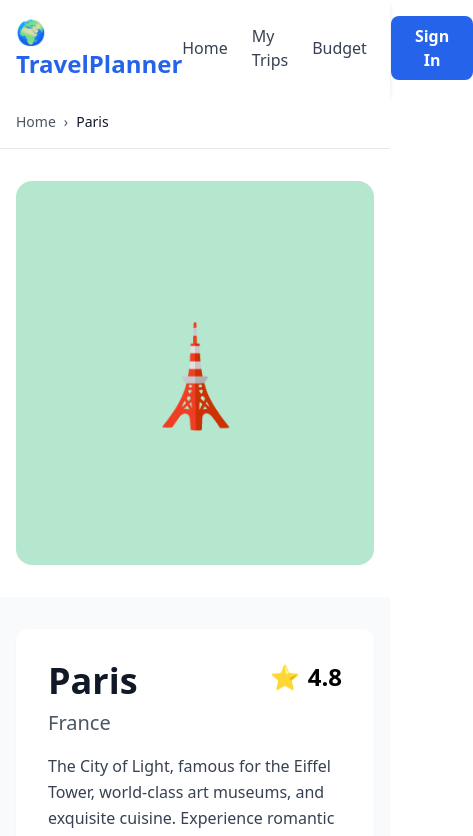
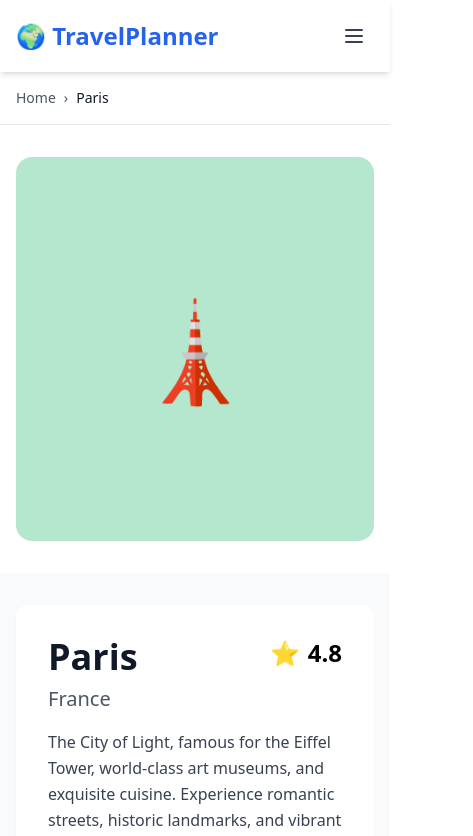
Before and after one commit to DzifaAA-19/travel-planner-app, a React (Vite) app in the folder travel-planner-app/: page /destinations/1 in a window 390 px wide. Shown: the top 836 px of the page, 473 px wide, since content can reach past the window. Built offline with nearby package versions, Linux system fonts and the light colour scheme; no server answers.

Commit message:
Budget tracker page completed with animations

```diff
--- /dev/null
+++ b/travel-planner-app/src/components/LoadingSpinner.jsx
@@ -0,0 +1,10 @@
+function LoadingSpinner({ message = "Loading..." }) {
+  return (
+    <div className="flex flex-col items-center justify-center p-8">
+      <div className="animate-spin rounded-full h-12 w-12 border-b-2 border-blue-600 mb-4"></div>
+      <p className="text-gray-600">{message}</p>
+    </div>
+  )
+}
+
+export default LoadingSpinner
--- a/travel-planner-app/src/components/Navbar.jsx
+++ b/travel-planner-app/src/components/Navbar.jsx
@@ -1,23 +1,40 @@
+import { useState } from 'react'
 import { Link } from 'react-router-dom'
 
 function Navbar() {
+  const [mobileMenuOpen, setMobileMenuOpen] = useState(false)
+
   return (
-    <nav className="bg-white shadow-md">
+    <nav className="bg-white shadow-md sticky top-0 z-50">
       <div className="max-w-7xl mx-auto px-4 py-4">
         <div className="flex items-center justify-between">
+
+          {/* Logo - Left Side */}
           <Link to="/" className="text-2xl font-bold text-blue-600">
             🌍 TravelPlanner
           </Link>
-          <div className="flex items-center gap-6">
-            <Link to="/" className="text-gray-700 hover:text-blue-600 font-medium transition">
+
+          {/* Desktop Navigation - Hidden on Mobile */}
+          <div className="hidden md:flex items-center gap-6">
+            <Link
+              to="/"
+              className="text-gray-700 hover:text-blue-600 font-medium transition"
+            >
               Home
             </Link>
-<Link to="/trips" className="text-gray-700 hover:text-blue-600 font-medium transition">
+            <Link
+              to="/trips"
+              className="text-gray-700 hover:text-blue-600 font-medium transition"
+            >
               My Trips
             </Link>
-<Link to="/budget" className="text-gray-700 hover:text-blue-600 font-medium transition">
+            <Link
+              to="/budget"
+              className="text-gray-700 hover:text-blue-600 font-medium transition"
+            >
               Budget
             </Link>
+
             <button
               className="px-6 py-2 rounded-lg font-semibold transition hover:opacity-90"
               style={{
@@ -29,10 +46,84 @@ function Navbar() {
             >
               Sign In
             </button>
+          </div>
+
+          {/* Mobile Menu Button - Visible on Mobile Only */}
+          <div className="md:hidden">
+            <button
+              onClick={() => setMobileMenuOpen(!mobileMenuOpen)}
+              className="text-gray-700 hover:text-blue-600 p-2"
+              aria-label="Toggle menu"
+            >
+              <svg
+                className="h-6 w-6"
+                fill="none"
+                viewBox="0 0 24 24"
+                stroke="currentColor"
+              >
+                {mobileMenuOpen ? (
+                  // X icon when menu is open
+                  <path
+                    strokeLinecap="round"
+                    strokeLinejoin="round"
+                    strokeWidth={2}
+                    d="M6 18L18 6M6 6l12 12"
+                  />
+                ) : (
+                  // Hamburger icon when menu is closed
+                  <path
+                    strokeLinecap="round"
+                    strokeLinejoin="round"
+                    strokeWidth={2}
+                    d="M4 6h16M4 12h16M4 18h16"
+                  />
+                )}
+              </svg>
+            </button>
+          </div>
 
         </div>
       </div>
+
+      {/* Mobile Menu - Slides Down When Open */}
+      {mobileMenuOpen && (
+        <div className="md:hidden border-t border-gray-200 bg-white">
+          <div className="px-4 py-3 space-y-1">
+            <Link
+              to="/"
+              className="block py-3 text-gray-700 hover:text-blue-600 hover:bg-gray-50 rounded-lg px-3 font-medium transition"
+              onClick={() => setMobileMenuOpen(false)}
+            >
+              Home
+            </Link>
+            <Link
+              to="/trips"
+              className="block py-3 text-gray-700 hover:text-blue-600 hover:bg-gray-50 rounded-lg px-3 font-medium transition"
+              onClick={() => setMobileMenuOpen(false)}
+            >
+              My Trips
+            </Link>
+            <Link
+              to="/budget"
+              className="block py-3 text-gray-700 hover:text-blue-600 hover:bg-gray-50 rounded-lg px-3 font-medium transition"
+              onClick={() => setMobileMenuOpen(false)}
+            >
+              Budget
+            </Link>
+            <button
+              className="w-full mt-2 px-6 py-3 rounded-lg font-semibold"
+              style={{
+                backgroundColor: '#2563EB',
+                color: 'white',
+                border: 'none',
+                cursor: 'pointer'
+              }}
+            >
+              Sign In
+            </button>
           </div>
+        </div>
+      )}
     </nav>
   )
 }
--- /dev/null
+++ b/travel-planner-app/src/components/Toast.jsx
@@ -0,0 +1,30 @@
+import { useEffect } from 'react'
+
+function Toast({ message, type = 'success', onClose }) {
+  useEffect(() => {
+    const timer = setTimeout(() => {
+      onClose()
+    }, 3000)
+
+    return () => clearTimeout(timer)
+  }, [onClose])
+
+  const colors = {
+    success: 'bg-green-500',
+    error: 'bg-red-500',
+    info: 'bg-blue-500'
+  }
+
+  return (
+    <div className="fixed bottom-4 right-4 z-50 animate-slide-up">
+      <div className={`${colors[type]} text-white px-6 py-3 rounded-lg shadow-lg flex items-center gap-3`}>
+        <span>{message}</span>
+        <button onClick={onClose} className="text-white hover:text-gray-200">
+          ✕
+        </button>
+      </div>
+    </div>
+  )
+}
+
+export default Toast
--- a/travel-planner-app/src/index.css
+++ b/travel-planner-app/src/index.css
@@ -1,3 +1,51 @@
 @tailwind base;
 @tailwind components;
 @tailwind utilities;
+
+/* Smooth transitions */
+* {
+  transition-property: color, background-color, border-color, opacity, transform;
+  transition-timing-function: cubic-bezier(0.4, 0, 0.2, 1);
+  transition-duration: 150ms;
+}
+
+/* Card hover effects */
+.card-hover {
+  transition: all 0.3s ease;
+}
+
+.card-hover:hover {
+  transform: translateY(-4px);
+  box-shadow: 0 20px 25px -5px rgba(0, 0, 0, 0.1), 0 10px 10px -5px rgba(0, 0, 0, 0.04);
+}
+
+/* Smooth page transitions */
+@keyframes fadeIn {
+  from {
+    opacity: 0;
+    transform: translateY(10px);
+  }
+  to {
+    opacity: 1;
+    transform: translateY(0);
+  }
+}
+
+.fade-in {
+  animation: fadeIn 0.3s ease-out;
+}
+
+@keyframes slide-up {
+  from {
+    transform: translateY(100px);
+    opacity: 0;
+  }
+  to {
+    transform: translateY(0);
+    opacity: 1;
+  }
+}
+
+.animate-slide-up {
+  animation: slide-up 0.3s ease-out;
+}
```
Lines whose indentation alone changed are shown as unchanged.
